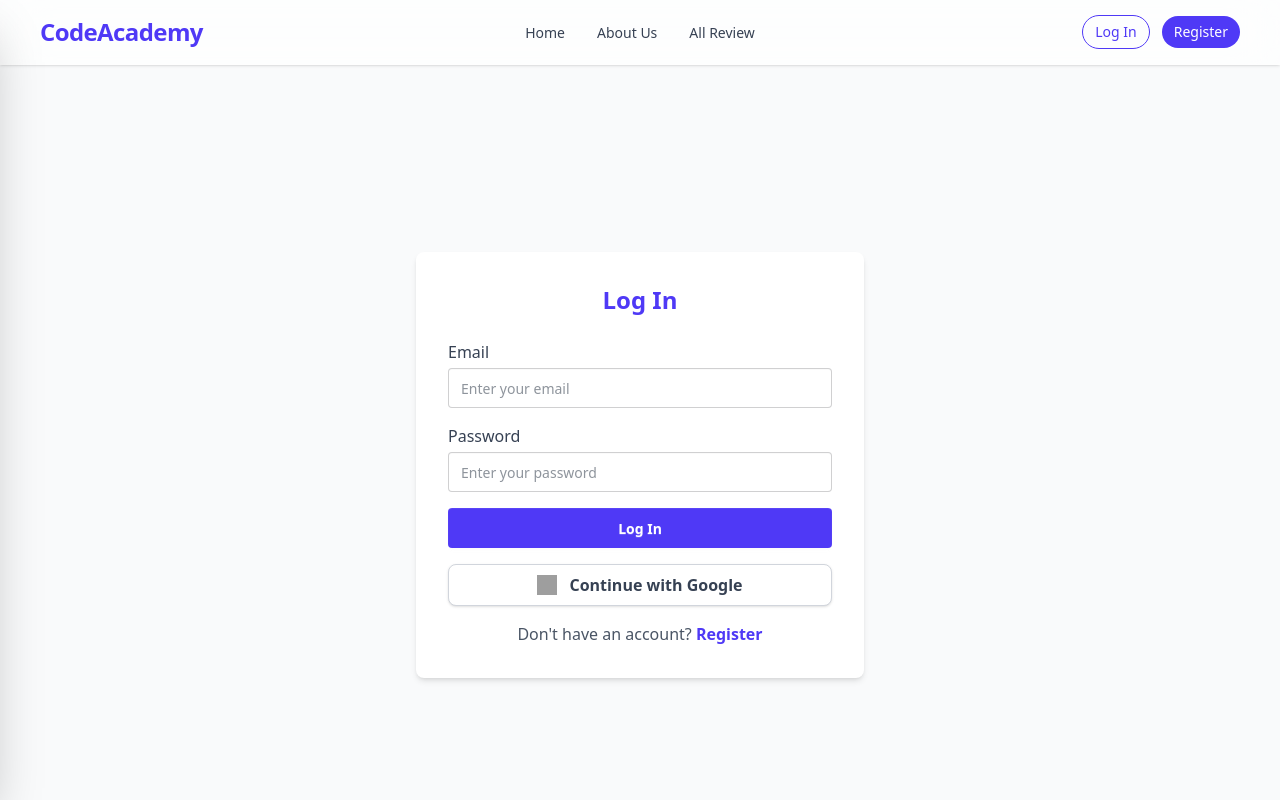
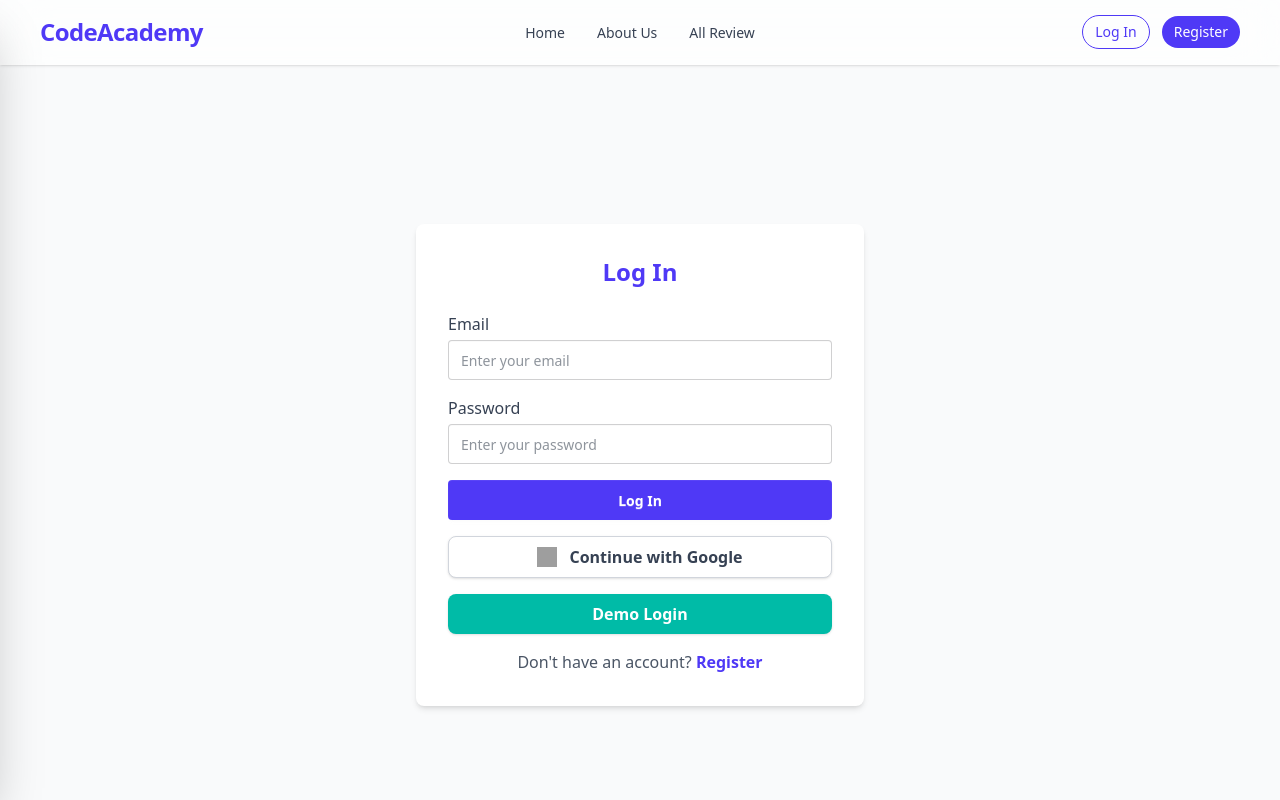
Before and after one commit to Rafi570/codeAcademy-client, a Next.js app: page /login in a window 1280 px wide. Shown: the top 800 px of the page. Built offline with nearby package versions, Linux system fonts and the light colour scheme; no server answers; grey boxes are pictures that could not be loaded.

Commit message:
demo btn in log in

```diff
--- a/src/app/(auth)/login/page.jsx
+++ b/src/app/(auth)/login/page.jsx
@@ -1,15 +1,13 @@
-"use client"; // Client Component
+"use client";
 
 import { useContext, useState } from "react";
 import Cookies from "js-cookie";
-
 import Link from "next/link";
-import { AuthContext } from "@/Context/AuthProvider"; // নিশ্চিত করুন এই পাথটি ঠিক আছে
+import { AuthContext } from "@/Context/AuthProvider";
 import { useRouter } from "next/navigation";
 
 export default function LogIn() {
   const router = useRouter();
-
   const [email, setEmail] = useState("");
   const [password, setPassword] = useState("");
 
@@ -22,11 +20,8 @@ const handleLog = async (e) => {
     e.preventDefault();
 
     try {
-    const userData = await login(email, password); // login function থেকে user info বা token পাও
-
-    // Cookie set
-    Cookies.set("auth", JSON.stringify(userData), { expires: 1 }); // 1 day expiry
-
+      const userData = await login(email, password);
+      Cookies.set("auth", JSON.stringify(userData), { expires: 1 });
       alert("Login Successful!");
       router.push("/");
     } catch (error) {
@@ -41,10 +36,7 @@ const handleLog = async (e) => {
   const handleGoogle = async () => {
     try {
       const userData = await loginWithGoogle();
-
-    // Cookie set
       Cookies.set("auth", JSON.stringify(userData), { expires: 1 });
-
       alert("Google Login Successful!");
       router.push("/");
     } catch (error) {
@@ -53,7 +45,23 @@ const handleGoogle = async () => {
     }
   };
 
+  // ---------------------
+  // Demo Login
+  // ---------------------
+  const handleDemo = async () => {
+    try {
+      const demoEmail = "admin570@gmail.com";
+      const demoPassword = "Rafi570@";
 
+      const userData = await login(demoEmail, demoPassword);
+      Cookies.set("auth", JSON.stringify(userData), { expires: 1 });
+      alert("Demo Login Successful!");
+      router.push("/");
+    } catch (error) {
+      console.error(error);
+      alert("Demo login failed!");
+    }
+  };
 
   return (
     <div className="min-h-screen flex items-center justify-center bg-gray-50">
@@ -110,6 +118,16 @@ const handleGoogle = async () => {
           </button>
         </div>
 
+        {/* Demo Login Button */}
+        <div className="mt-4">
+          <button
+            onClick={handleDemo}
+            className="w-full py-2 bg-teal-500 hover:bg-teal-600 text-white font-semibold rounded-lg transition shadow-sm"
+          >
+            Demo Login
+          </button>
+        </div>
+
         <p className="mt-4 text-center text-gray-600">
           Don't have an account?{" "}
           <Link
```
Lines whose indentation alone changed are shown as unchanged.
